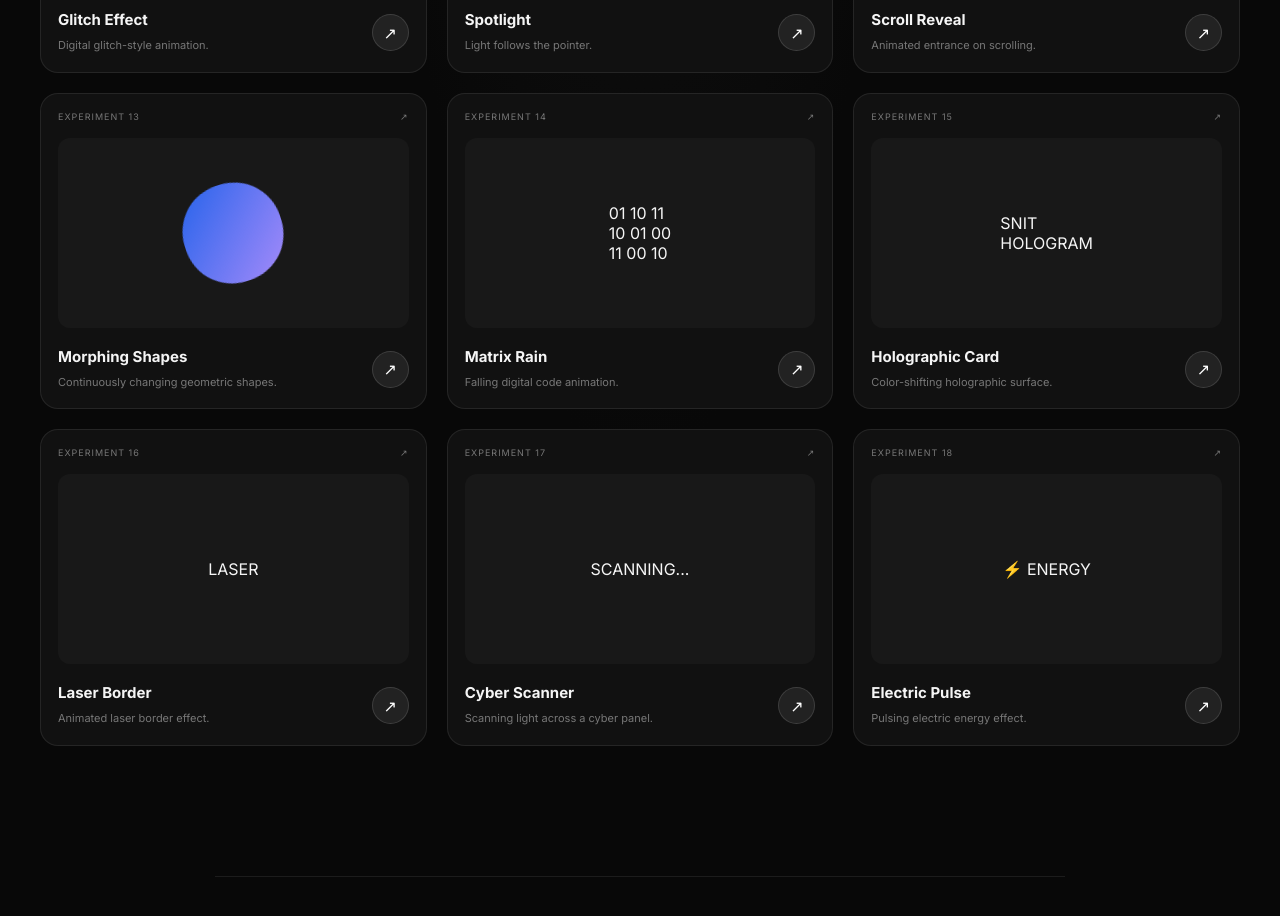
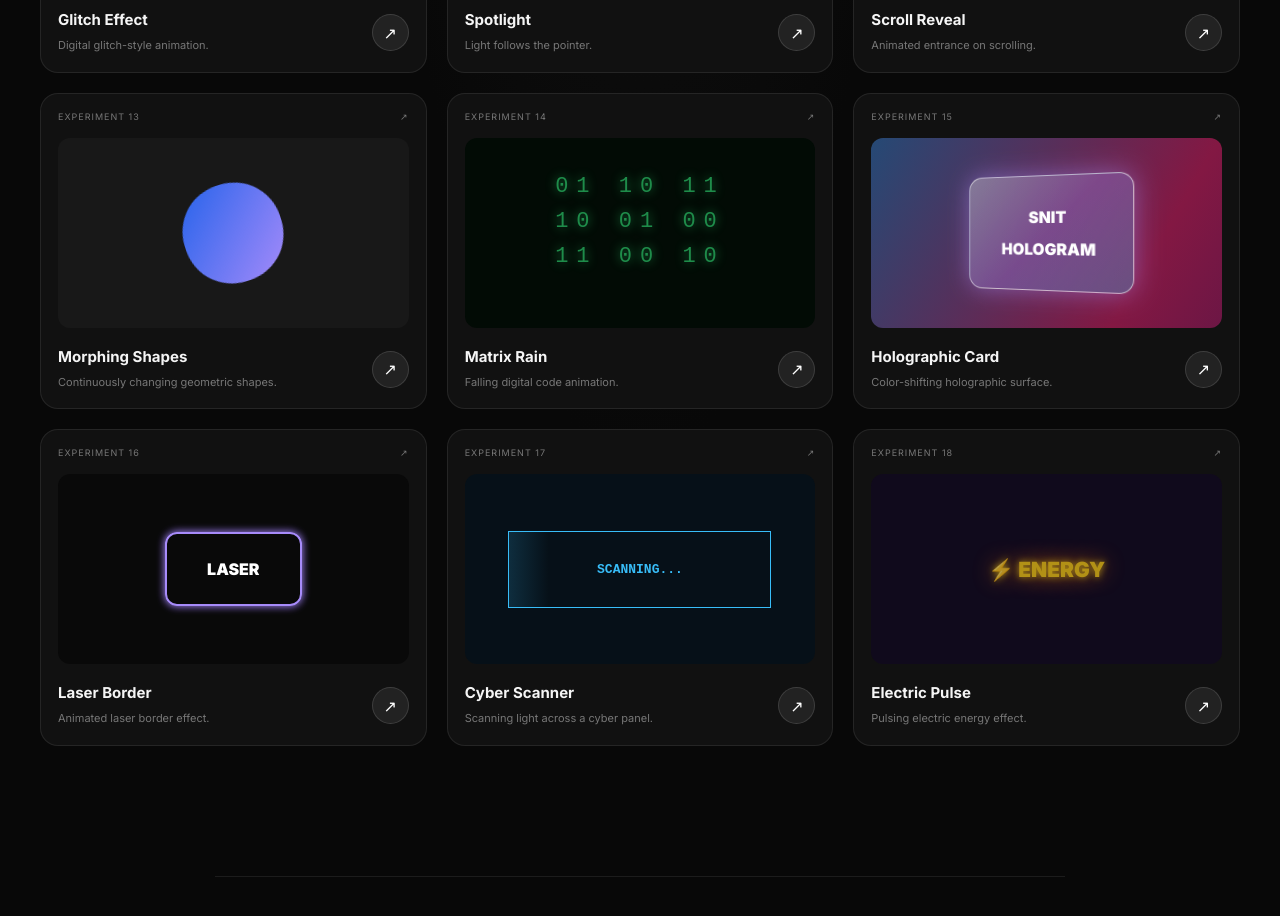
Before and after one commit to siddharthpatel9847-ai/SNIT, a React (Vite) app: page / in a window 1280 px wide. Shown: the part 2540-3456 px from the top of the page. Built offline with nearby package versions, Linux system fonts and the light colour scheme.

Commit message:
Update App.css

```diff
--- a/src/App.css
+++ b/src/App.css
@@ -33,6 +33,7 @@ button {
   background: radial-gradient(ellipse at 50% 0%, #202020 0%, #080808 48%);
 }
 
+/* NAVBAR */
 .navbar {
   height: 82px;
   padding: 0 8%;
@@ -89,6 +90,7 @@ footer a:hover {
   color: black;
 }
 
+/* HERO */
 .hero {
   min-height: 660px;
   padding: 150px 20px 110px;
@@ -190,6 +192,7 @@ footer a:hover {
   right: 10%;
 }
 
+/* STATS */
 .stats {
   display: grid;
   grid-template-columns: repeat(3, 1fr);
@@ -219,6 +222,7 @@ footer a:hover {
   text-transform: uppercase;
 }
 
+/* EFFECTS SECTION */
 .effects-section {
   max-width: 1250px;
   margin: auto;
@@ -309,6 +313,7 @@ footer a:hover {
   letter-spacing: 3px;
 }
 
+/* 1. NEON GLOW */
 .neon .preview-object {
   color: #fff;
   text-shadow: 0 0 8px #a78bfa, 0 0 25px #a78bfa, 0 0 50px #7c3aed;
@@ -320,6 +325,7 @@ footer a:hover {
   to { opacity: 1; }
 }
 
+/* 2. GLASSMORPHISM */
 .glass .preview-object {
   padding: 25px 38px;
   border: 1px solid #ffffff70;
@@ -329,6 +335,7 @@ footer a:hover {
   box-shadow: 0 8px 30px #ffffff12;
 }
 
+/* 3. 3D TILT */
 .tilt .preview-object {
   background: linear-gradient(135deg, #a78bfa, #4338ca);
   padding: 35px;
@@ -337,6 +344,7 @@ footer a:hover {
   box-shadow: 12px 15px 30px #0008;
 }
 
+/* 4. MAGNETIC HOVER */
 .magnetic .preview-object {
   border: 1px solid #a78bfa;
   border-radius: 30px;
@@ -350,6 +358,7 @@ footer a:hover {
   color: #080808;
 }
 
+/* 5. GRADIENT MOTION */
 .gradient {
   background: linear-gradient(120deg, #25104a, #153b68, #4b145d);
   background-size: 300% 300%;
@@ -362,6 +371,7 @@ footer a:hover {
   100% { background-position: 0% 50%; }
 }
 
+/* 6. PARTICLES */
 .particles i {
   width: 5px;
   height: 5px;
@@ -385,6 +395,7 @@ footer a:hover {
   to { transform: translate(15px, -25px); opacity: .3; }
 }
 
+/* 7. RIPPLE */
 .ripple-button {
   background: #a78bfa;
   border: 0;
@@ -415,6 +426,7 @@ footer a:hover {
   to { transform: scale(1.6); opacity: 0; }
 }
 
+/* 8. TEXT REVEAL */
 .reveal b {
   font-size: 35px;
   letter-spacing: 5px;
@@ -426,6 +438,7 @@ footer a:hover {
   50%, 100% { clip-path: inset(0 0 0 0); }
 }
 
+/* 9. FLOATING */
 .floating .preview-object {
   animation: floating 3s ease-in-out infinite;
 }
@@ -435,6 +448,7 @@ footer a:hover {
   50% { transform: translateY(-18px); }
 }
 
+/* 10. GLITCH */
 .glitch b {
   font-size: 30px;
   font-weight: 900;
@@ -450,6 +464,7 @@ footer a:hover {
   75% { transform: translate(1px, 1px); }
 }
 
+/* 11. SPOTLIGHT */
 .spotlight {
   background: radial-gradient(circle at 50% 50%, #7252b8, #181818 55%);
   transition: background .2s;
@@ -460,10 +475,12 @@ footer a:hover {
   text-shadow: 0 0 20px white;
 }
 
+/* 12. SCROLL REVEAL */
 .scroll .preview-object {
   animation: floating 2.5s infinite;
 }
 
+/* 13. MORPHING SHAPES */
 .morph-shape {
   width: 100px;
   height: 100px;
@@ -477,6 +494,123 @@ footer a:hover {
   50% { border-radius: 50%; transform: rotate(180deg); }
 }
 
+/* 14. MATRIX RAIN */
+.matrix {
+  background: #020b05;
+  color: #39ff88;
+  font-family: monospace;
+  overflow: hidden;
+}
+
+.matrix-code {
+  font-size: 22px;
+  line-height: 1.6;
+  letter-spacing: 8px;
+  text-shadow: 0 0 12px #39ff88;
+  animation: matrixMove 2s linear infinite;
+}
+
+@keyframes matrixMove {
+  from { transform: translateY(-20px); opacity: .4; }
+  to { transform: translateY(20px); opacity: 1; }
+}
+
+/* 15. HOLOGRAPHIC CARD */
+.holographic {
+  background: linear-gradient(120deg, #25104a, #075985, #831843, #25104a);
+  background-size: 300% 300%;
+  animation: holoBackground 4s ease infinite;
+}
+
+.holo-card {
+  padding: 25px 35px;
+  border: 1px solid #ffffff90;
+  border-radius: 14px;
+  background: linear-gradient(135deg, #ffffff55, #a78bfa55, #38bdf855);
+  color: white;
+  font-weight: 900;
+  line-height: 2;
+  text-align: center;
+  box-shadow: 0 0 25px #a78bfa80;
+  transform: perspective(300px) rotateY(-12deg);
+}
+
+@keyframes holoBackground {
+  0%, 100% { background-position: 0% 50%; }
+  50% { background-position: 100% 50%; }
+}
+
+/* 16. LASER BORDER */
+.laser {
+  background: #090909;
+}
+
+.laser-box {
+  padding: 25px 40px;
+  border: 2px solid #a78bfa;
+  border-radius: 12px;
+  color: white;
+  font-weight: 900;
+  box-shadow: 0 0 8px #a78bfa, inset 0 0 12px #a78bfa55;
+  animation: laserPulse 1.5s ease-in-out infinite alternate;
+}
+
+@keyframes laserPulse {
+  from { box-shadow: 0 0 5px #a78bfa; }
+  to { box-shadow: 0 0 25px #a78bfa, 0 0 45px #7c3aed; }
+}
+
+/* 17. CYBER SCANNER */
+.scanner {
+  background: #061018;
+}
+
+.scanner-box {
+  width: 75%;
+  padding: 30px 10px;
+  border: 1px solid #38bdf8;
+  color: #38bdf8;
+  font-family: monospace;
+  font-weight: 900;
+  text-align: center;
+  position: relative;
+  overflow: hidden;
+}
+
+.scanner-box::after {
+  content: "";
+  position: absolute;
+  top: 0;
+  left: -100%;
+  width: 60%;
+  height: 100%;
+  background: linear-gradient(90deg, transparent, #38bdf855, transparent);
+  animation: scanMove 2s linear infinite;
+}
+
+@keyframes scanMove {
+  to { left: 150%; }
+}
+
+/* 18. ELECTRIC PULSE */
+.electric {
+  background: #100a1c;
+}
+
+.electric-core {
+  color: #facc15;
+  font-weight: 900;
+  font-size: 22px;
+  text-shadow: 0 0 8px #facc15, 0 0 25px #f97316;
+  animation: electricPulse .8s ease-in-out infinite alternate;
+}
+
+@keyframes electricPulse {
+  from { transform: scale(.95); opacity: .7; }
+  to { transform: scale(1.08); opacity: 1; }
+}
+
+/* CARD BOTTOM */
 .card-bottom {
   display: flex;
   justify-content: space-between;
@@ -512,6 +646,7 @@ footer a:hover {
   color: black;
 }
 
+/* ABOUT AND CONTACT */
 .about-section,
 .contact-section {
   max-width: 850px;
@@ -538,6 +673,7 @@ footer a:hover {
   padding-bottom: 130px;
 }
 
+/* FOOTER */
 footer {
   border-top: 1px solid #ffffff18;
   padding: 30px 8%;
@@ -552,6 +688,7 @@ footer p {
   font-size: 11px;
 }
 
+/* MODAL */
 .modal-backdrop {
   position: fixed;
   inset: 0;
@@ -601,6 +738,7 @@ footer p {
   font-size: 28px;
 }
 
+/* TABLET */
 @media (max-width: 900px) {
   .effects-grid {
     grid-template-columns: repeat(2, 1fr);
@@ -611,6 +749,7 @@ footer p {
   }
 }
 
+/* MOBILE */
 @media (max-width: 600px) {
   .navbar {
     height: auto;
```
